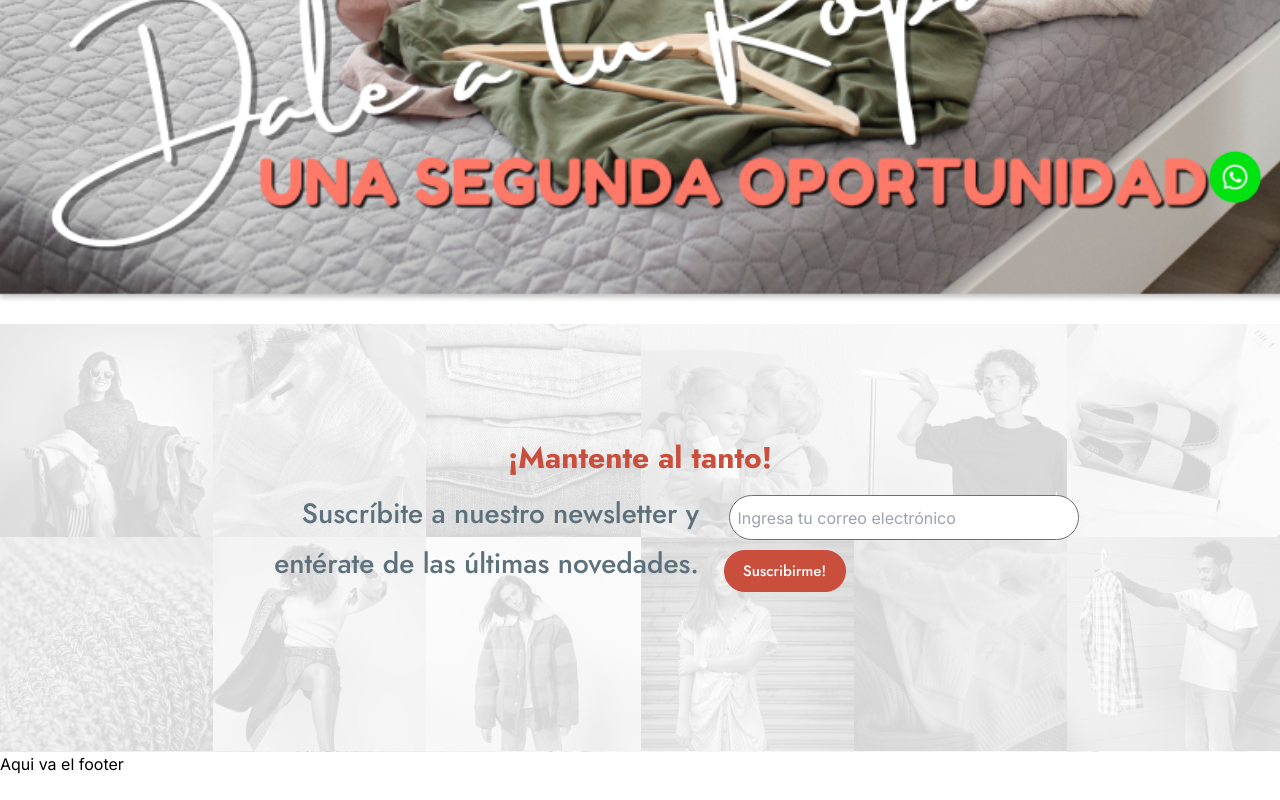
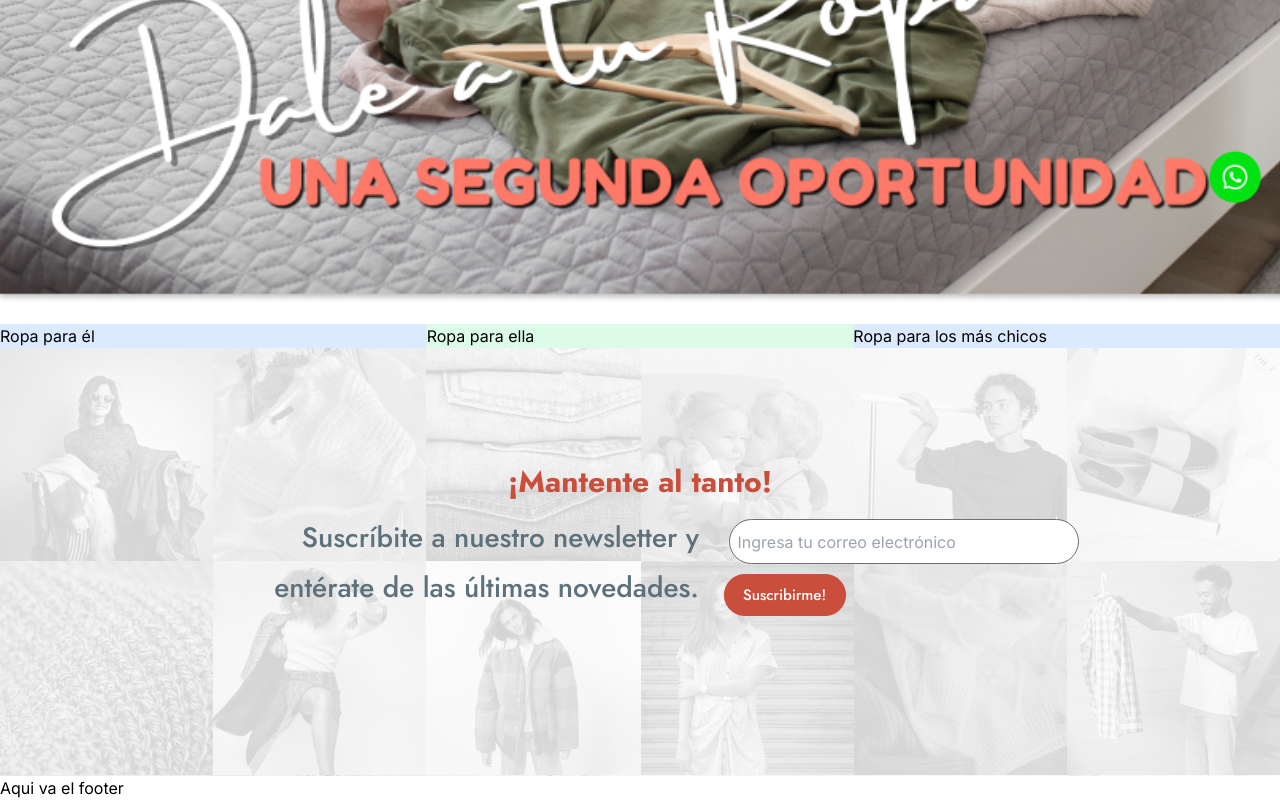
Before and after one commit to CeciliaBPerdomo/Brinna, a Next.js app: page / in a window 1280 px wide. Shown: the part 1026-1826 px from the top of the page. Before the commit the page ends 1802 px from the top, so only its background shows below. Built offline with nearby package versions, Linux system fonts and the light colour scheme.

Commit message:
Comienzo catalogos

```diff
--- a/src/app/layout.js
+++ b/src/app/layout.js
@@ -11,8 +11,8 @@ import HeaderHome from "../components/LandingPage/HeaderHome";
 import FooterHome from "../components/LandingPage/Footer";
 
 export const metadata = {
-  title: "Brinna",
-  description: "Generated by Cecilia, Daniel, Noelia",
+  title: "Brinna, dale a tu ropa una segunda oportunidad",
+  description: "Realizado con 💛 por Cecilia, Daniel, Noelia",
 };
 
 export default function RootLayout({ children }) {
--- a/src/app/page.js
+++ b/src/app/page.js
@@ -1,9 +1,13 @@
+import Catalago from "@/components/LandingPage/Catalogos/catalogos";
 import News from "@/components/LandingPage/NewsLetter/news";
 
 export default function Home() {
   return (
     <div>
 
+      {/* Catalogos de ropa */}
+      <Catalago />
+
       {/* NewLetter */}
       <News />
     </div>
--- /dev/null
+++ b/src/components/LandingPage/Catalogos/catalogo_para.js
@@ -0,0 +1,11 @@
+
+const CatalagoPara = ({para}) => {
+
+    return(
+        <div>
+           <p>Ropa para {para}</p>
+        </div>
+    )
+}
+
+export default CatalagoPara
--- /dev/null
+++ b/src/components/LandingPage/Catalogos/catalogos.js
@@ -0,0 +1,23 @@
+import CatalagoPara from "./catalogo_para"
+
+const Catalago = () => {
+
+    return (
+        <div className="w-full grid grid-cols-3">
+            <div className="bg-blue-100">
+                <CatalagoPara para={"él"} />
+            </div>
+
+            <div className="bg-green-100">
+                <CatalagoPara para={"ella"} />
+            </div>
+
+            <div className="bg-blue-100">
+                <CatalagoPara para={"los más chicos"} />
+            </div>
+        </div>
+    )
+
+}
+
+export default Catalago
```
